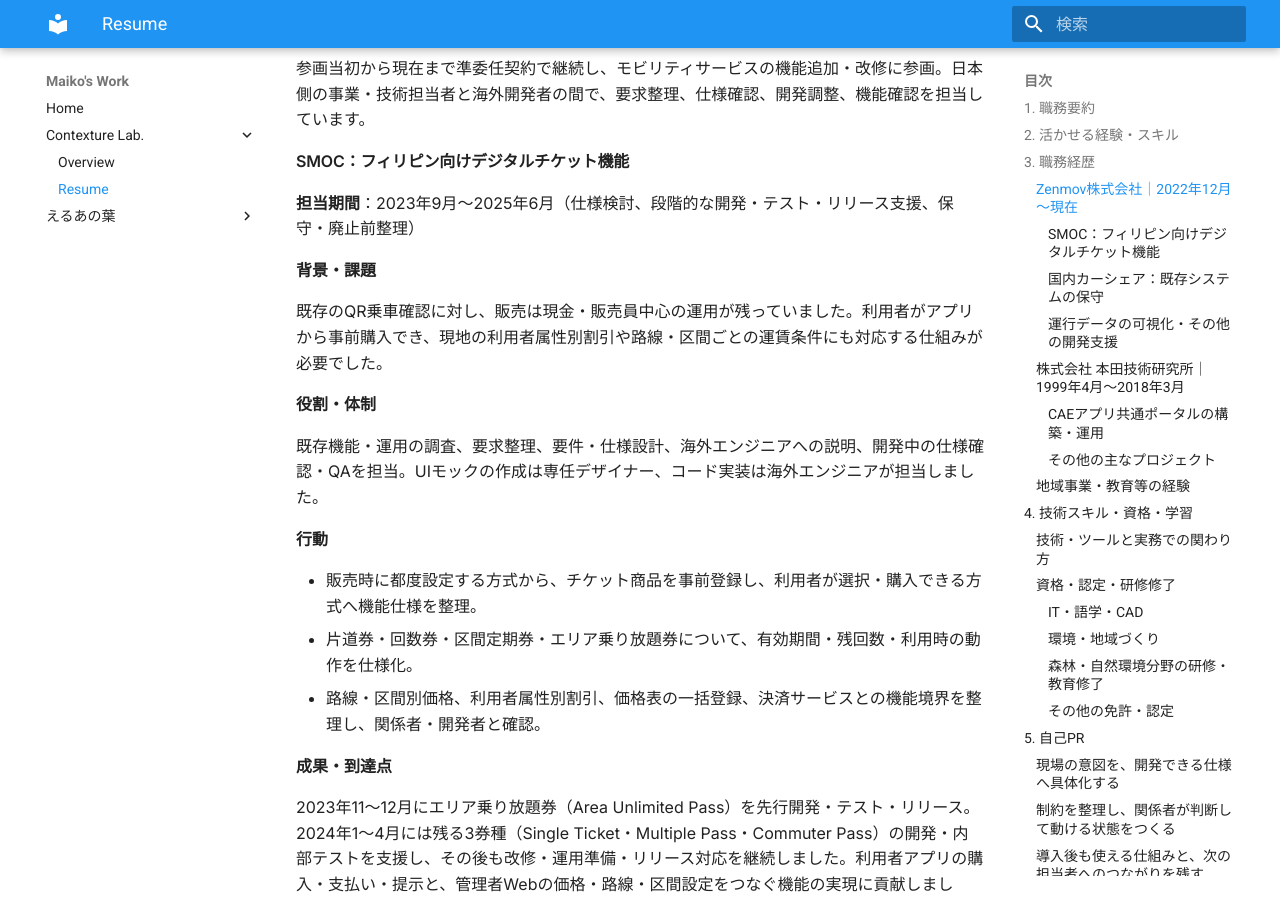
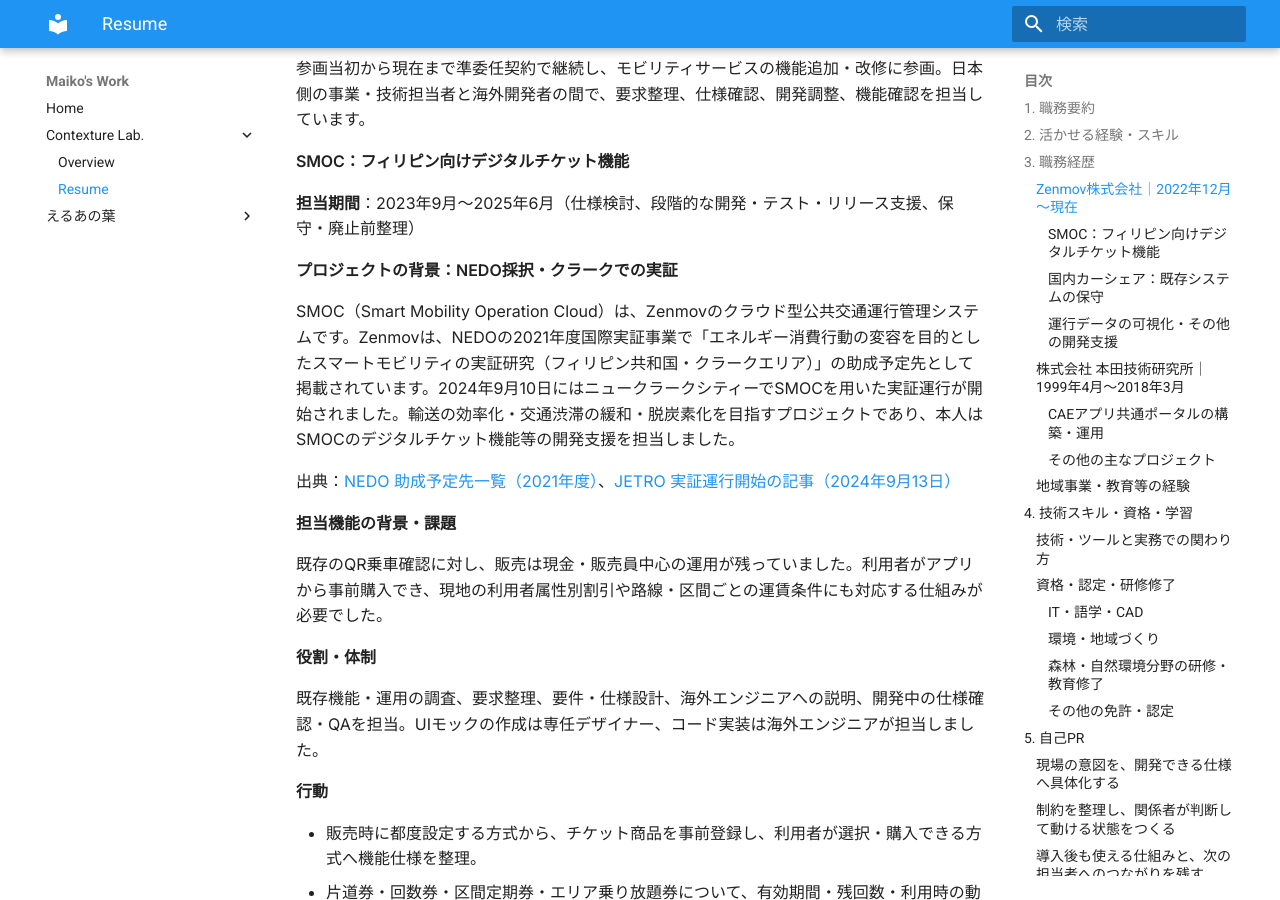
Before and after one commit to maiko-works/site, an MkDocs documentation site: the page built from docs/contexture/resume.md, in a window 1280 px wide and 900 px high, scrolled down 1364 px. Built offline with MkDocs 1.6.1 and Material for MkDocs 9.7.7, drawn with Linux system fonts in a browser that asks for light colours.

Commit message:
Add sourced NEDO and Clark demonstration context to SMOC experience

```diff
--- a/docs/contexture/resume.md
+++ b/docs/contexture/resume.md
@@ -37,7 +37,13 @@
 
 **担当期間**：2023年9月～2025年6月（仕様検討、段階的な開発・テスト・リリース支援、保守・廃止前整理）
 
-**背景・課題**
+**プロジェクトの背景：NEDO採択・クラークでの実証**
+
+SMOC（Smart Mobility Operation Cloud）は、Zenmovのクラウド型公共交通運行管理システムです。Zenmovは、NEDOの2021年度国際実証事業で「エネルギー消費行動の変容を目的としたスマートモビリティの実証研究（フィリピン共和国・クラークエリア）」の助成予定先として掲載されています。2024年9月10日にはニュークラークシティーでSMOCを用いた実証運行が開始されました。輸送の効率化・交通渋滞の緩和・脱炭素化を目指すプロジェクトであり、本人はSMOCのデジタルチケット機能等の開発支援を担当しました。
+
+出典：[NEDO 助成予定先一覧（2021年度）](https://www.nedo.go.jp/content/100934562.pdf)、[JETRO 実証運行開始の記事（2024年9月13日）](https://www.jetro.go.jp/biznews/2024/09/086acf126f45ed39.html)
+
+**担当機能の背景・課題**
 
 既存のQR乗車確認に対し、販売は現金・販売員中心の運用が残っていました。利用者がアプリから事前購入でき、現地の利用者属性別割引や路線・区間ごとの運賃条件にも対応する仕組みが必要でした。
 
```
